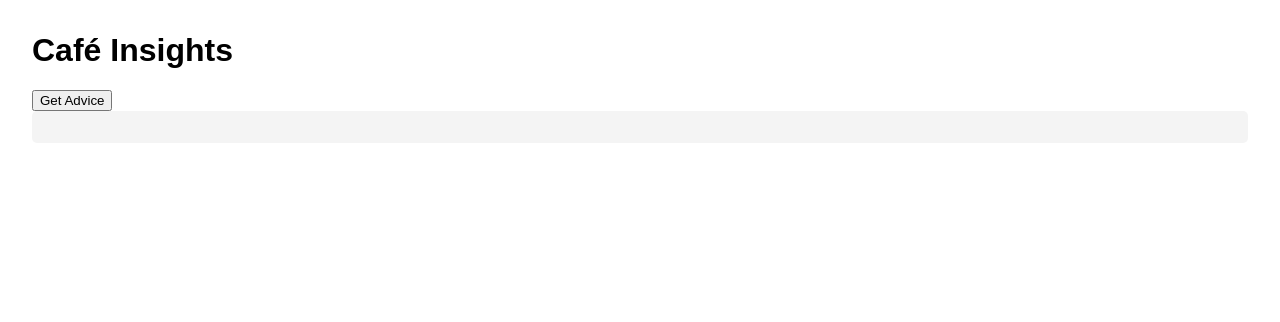
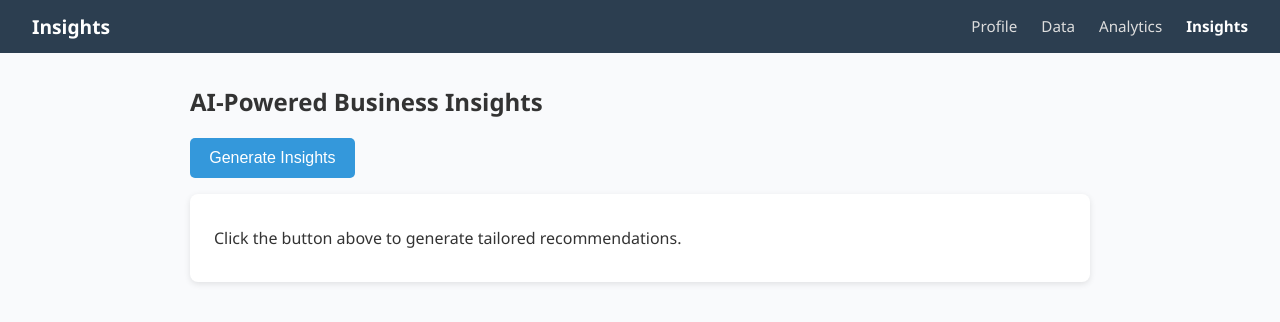
Before and after one commit to Zlisch/hackathon-team22, a plain HTML site: page insight.html in a window 1280 px wide. Drawn offline with nearby package versions, Linux system fonts and the light colour scheme.

Commit message:
made insights page look a little better

```diff
--- a/css/insights.css
+++ b/css/insights.css
@@ -1,13 +1,99 @@
+/* General layout */
+body {
+  font-family: "Segoe UI", Arial, sans-serif;
+  margin: 0;
+  background: #f9fafc;
+  color: #333;
+}
+
+/* Navbar */
+.navbar {
+  display: flex;
+  justify-content: space-between;
+  align-items: center;
+  background: #2c3e50;
+  padding: 0.8rem 2rem;
+  color: #fff;
+}
+
+.navbar .logo {
+  font-weight: bold;
+  font-size: 1.2rem;
+}
+
+.navbar .nav-links {
+  list-style: none;
+  display: flex;
+  gap: 1.5rem;
+  margin: 0;
+  padding: 0;
+}
+
+.navbar .nav-links a {
+  color: #ddd;
+  text-decoration: none;
+  font-size: 0.95rem;
+}
+
+.navbar .nav-links a.active,
+.navbar .nav-links a:hover {
+  color: #fff;
+  font-weight: bold;
+}
+
+/* Container */
+.container {
+  max-width: 900px;
+  margin: 2rem auto;
+  padding: 0 1rem;
+}
+
+/* Button */
+.primary-btn {
+  background: #3498db;
+  color: white;
+  border: none;
+  padding: 0.7rem 1.2rem;
+  border-radius: 5px;
+  cursor: pointer;
+  font-size: 1rem;
+  margin-bottom: 1rem;
+}
+
+.primary-btn:hover {
+  background: #2980b9;
+}
+
+/* Card for output */
+.card {
+  background: #fff;
+  border-radius: 8px;
+  padding: 1.5rem;
+  box-shadow: 0 2px 6px rgba(0,0,0,0.1);
+  line-height: 1.5;
+}
+
+/* Markdown tweaks */
 #output p {
-  margin: 0.3em 0;   /* reduce vertical gap between paragraphs */
-  line-height: 1.3;  /* tighten line spacing */
+  margin: 0.5em 0;
 }
 
 #output ul, #output ol {
-  margin: 0.3em 0;   /* reduce gap before/after lists */
-  padding-left: 1.2em; /* indent a bit */
+  margin: 0.5em 0;
+  padding-left: 1.5em;
 }
 
 #output li {
-  margin: 0.2em 0;   /* reduce gap between list items */
+  margin: 0.3em 0;
 }
+
+/* Loading and error states */
+.loading {
+  color: #555;
+  font-style: italic;
+}
+
+.error {
+  color: #c0392b;
+  font-weight: bold;
+}
--- a/insight.html
+++ b/insight.html
@@ -1,25 +1,40 @@
 <!DOCTYPE html>
-<html>
+<html lang="en">
 <head>
+  <meta charset="UTF-8">
   <title>Café Insights</title>
-  <style>
-    body { font-family: Arial, sans-serif; margin: 2rem; }
-    #output { white-space: pre-wrap; background: #f4f4f4; padding: 1rem; border-radius: 5px; }
-  </style>
+  <link rel="stylesheet" href="css/insights.css">
+  <script src="https://cdn.jsdelivr.net/npm/marked/marked.min.js"></script>
 </head>
 <body>
-  <h1>Café Insights</h1>
-  <button id="getAdviceBtn">Get Advice</button>
-  <div id="output"></div>
+  <!-- Top navigation -->
+  <nav class="navbar">
+    <div class="logo">Insights</div>
+    <ul class="nav-links">
+      <li><a href="#">Profile</a></li>
+      <li><a href="#">Data</a></li>
+      <li><a href="#">Analytics</a></li>
+      <li><a href="#" class="active">Insights</a></li>
+    </ul>
+  </nav>
 
-  <script src="https://cdn.jsdelivr.net/npm/marked/marked.min.js"></script>
+  <!-- Main content -->
+  <main class="container">
+    <h2>AI‑Powered Business Insights</h2>
+    <button id="getAdviceBtn" class="primary-btn">Generate Insights</button>
+
+    <!-- Insights output -->
+    <section id="output" class="card">
+      <p>Click the button above to generate tailored recommendations.</p>
+    </section>
+  </main>
+
   <script>
     const output = document.getElementById("output");
     const button = document.getElementById("getAdviceBtn");
 
     button.addEventListener("click", async () => {
-        // Show loading message right away
-        output.innerText = "⏳ Generating insights... please wait.";
+      output.innerHTML = "<p class='loading'>⏳ Generating insights... please wait.</p>";
 
       try {
         const res = await fetch("http://127.0.0.1:5000/get_advice", {
@@ -28,15 +43,12 @@
           body: JSON.stringify({})
         });
 
-          if (!res.ok) {
-            throw new Error("Server error: " + res.status);
-          }
+        if (!res.ok) throw new Error("Server error: " + res.status);
 
         const data = await res.json();
-          // output.innerText = data.advice;
         output.innerHTML = marked.parse(data.advice);
       } catch (err) {
-          output.innerText = "❌ Error: " + err.message;
+        output.innerHTML = `<p class="error">❌ Error: ${err.message}</p>`;
       }
     });
   </script>
```
Also changed, not shown: 1 other file. Lines whose indentation alone changed are shown as unchanged.
